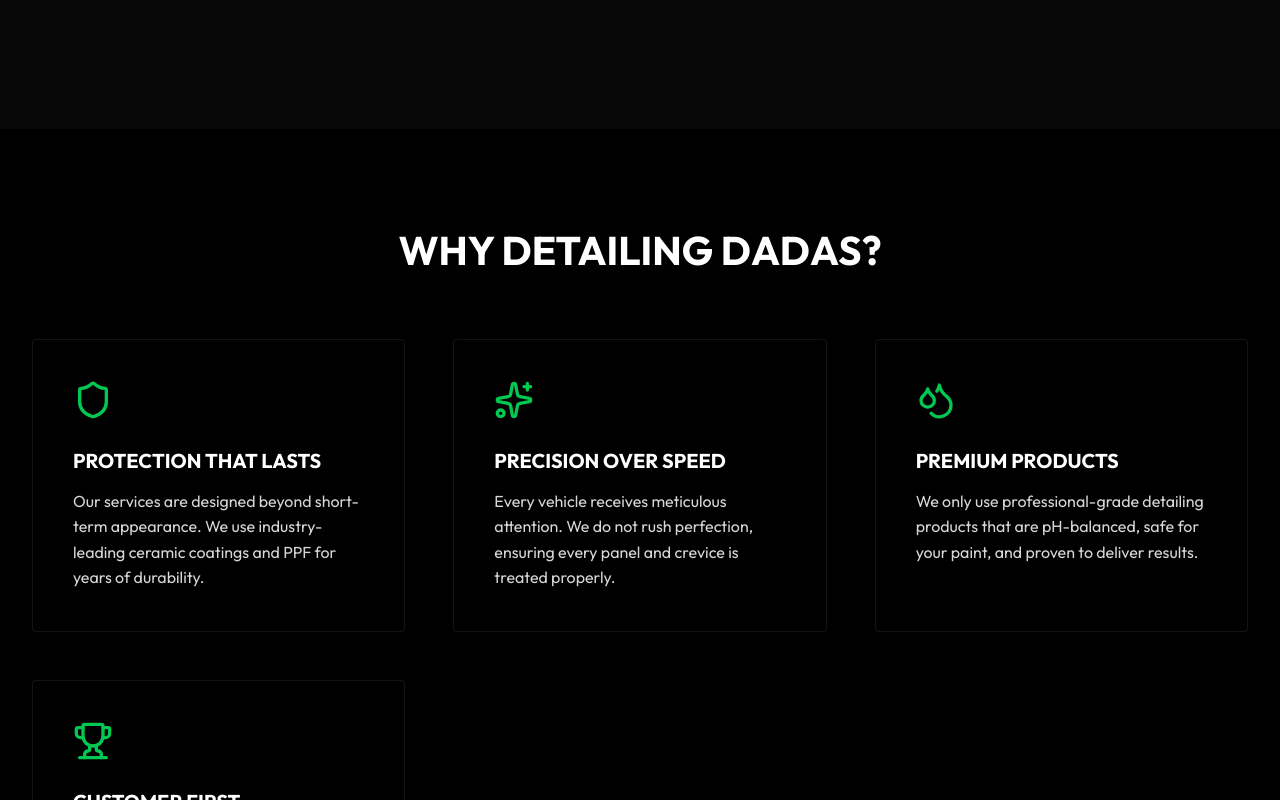
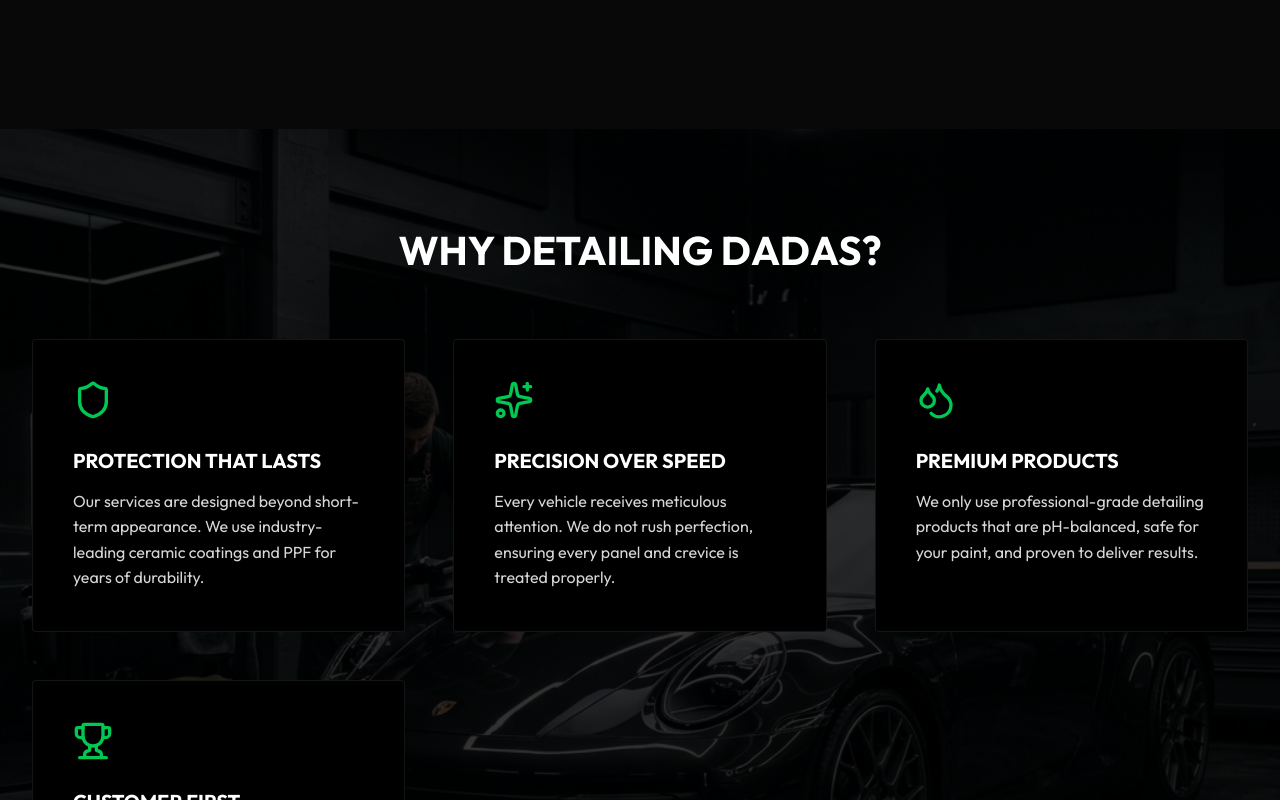
Before and after one commit to varshnilyadav/detailing-dadas, a Next.js app: page / in a window 1280 px wide. Shown: the part 3180-3980 px from the top of the page. Built offline with nearby package versions, Linux system fonts and the light colour scheme.

Commit message:
feat: Add premium automotive background image to Why Us section

```diff
--- a/src/app/page.module.css
+++ b/src/app/page.module.css
@@ -219,6 +219,52 @@
 }
 
 /* Why Us Section */
+.whySection {
+  position: relative;
+  overflow: hidden;
+}
+
+.whyBackground {
+  position: absolute;
+  top: 0;
+  left: 0;
+  width: 100%;
+  height: 100%;
+  z-index: 0;
+}
+
+.whyBackgroundImage {
+  object-fit: cover;
+  object-position: center right;
+  opacity: 0.8; /* Subtle soften/blend */
+}
+
+@media (max-width: 767px) {
+  .whyBackgroundImage {
+    object-position: 70% center;
+  }
+}
+
+.whyBackgroundOverlay {
+  position: absolute;
+  top: 0;
+  left: 0;
+  width: 100%;
+  height: 100%;
+  background: rgba(0, 0, 0, 0.75); /* Dark overlay */
+}
+
+@media (max-width: 767px) {
+  .whyBackgroundOverlay {
+    background: rgba(0, 0, 0, 0.85); /* Slightly darker on mobile for readability */
+  }
+}
+
+.whyContent {
+  position: relative;
+  z-index: 1;
+}
+
 .whyGrid {
   display: grid;
   grid-template-columns: 1fr;
--- a/src/app/page.tsx
+++ b/src/app/page.tsx
@@ -109,8 +109,17 @@ export default function Home() {
       </section>
 
       {/* Why Us */}
-      <section className={styles.section}>
-        <div className={styles.container}>
+      <section className={`${styles.section} ${styles.whySection}`}>
+        <div className={styles.whyBackground}>
+          <Image
+            src="/assets/why-us-bg.jpg"
+            alt="Premium automotive detailing"
+            fill
+            className={styles.whyBackgroundImage}
+          />
+          <div className={styles.whyBackgroundOverlay}></div>
+        </div>
+        <div className={`${styles.container} ${styles.whyContent}`}>
           <div className={styles.sectionHeader}>
             <h2 className={styles.sectionTitle}>Why Detailing Dadas?</h2>
           </div>
```
Also changed, not shown: public/assets/why-us-bg.jpg (added).
